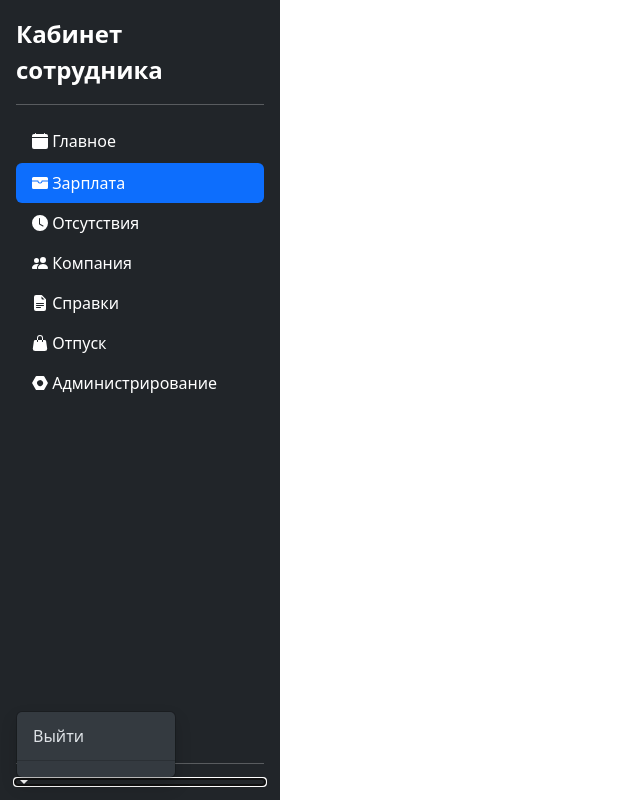
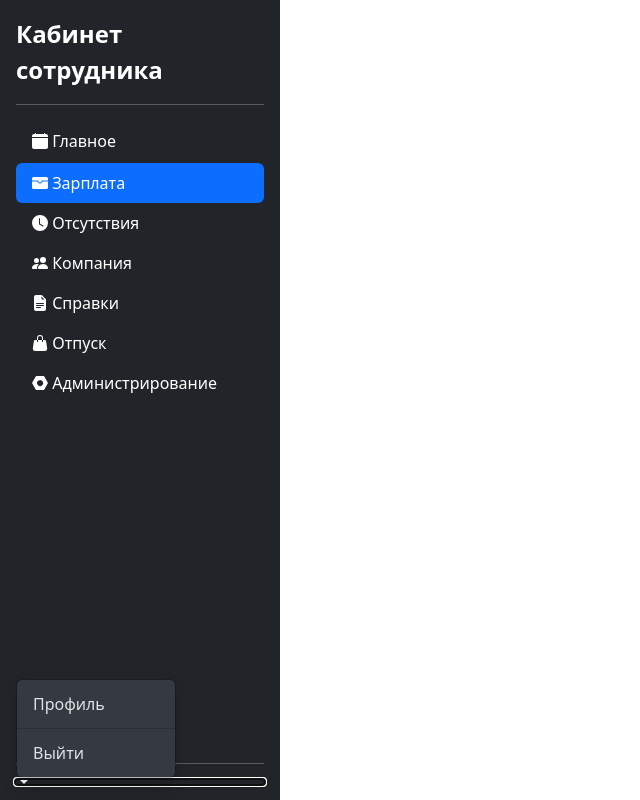
Before and after one commit to avbolsh/cabinet, a Flask app: page /salary/ in a window 1280 px wide, after a click that opens the changed part. Shown: the whole page, without its empty margins (0-640 px from the left). Run offline with Flask 3, Linux system fonts and the light colour scheme; some libraries are stand-ins or nearby versions.

Commit message:
Добавил в подменю ссылку на профиль

```diff
--- a/app/templates/base.html
+++ b/app/templates/base.html
@@ -178,7 +178,6 @@
       <div class="dropdown">
         <a href="#" class="d-flex align-items-center text-white text-decoration-none dropdown-toggle"
           data-bs-toggle="dropdown" aria-expanded="false">
-          <!--<img src="https://github.com/mdo.png" alt="" width="32" height="32" class="rounded-circle me-2">-->
           <strong>
             {% if not current_user.is_anonymous %}
             {{current_user.fullname}}
@@ -186,10 +185,11 @@
           </strong>
         </a>
         <ul class="dropdown-menu dropdown-menu-dark text-small shadow">
-          <li><a class="dropdown-item" href="{{url_for('auth.logout')}}">Выйти</a></li>
+          <li><a class="dropdown-item" href="">Профиль</a></li>
           <li>
             <hr class="dropdown-divider">
           </li>
+          <li><a class="dropdown-item" href="{{url_for('auth.logout')}}">Выйти</a></li>
         </ul>
       </div>
     </div>
```
